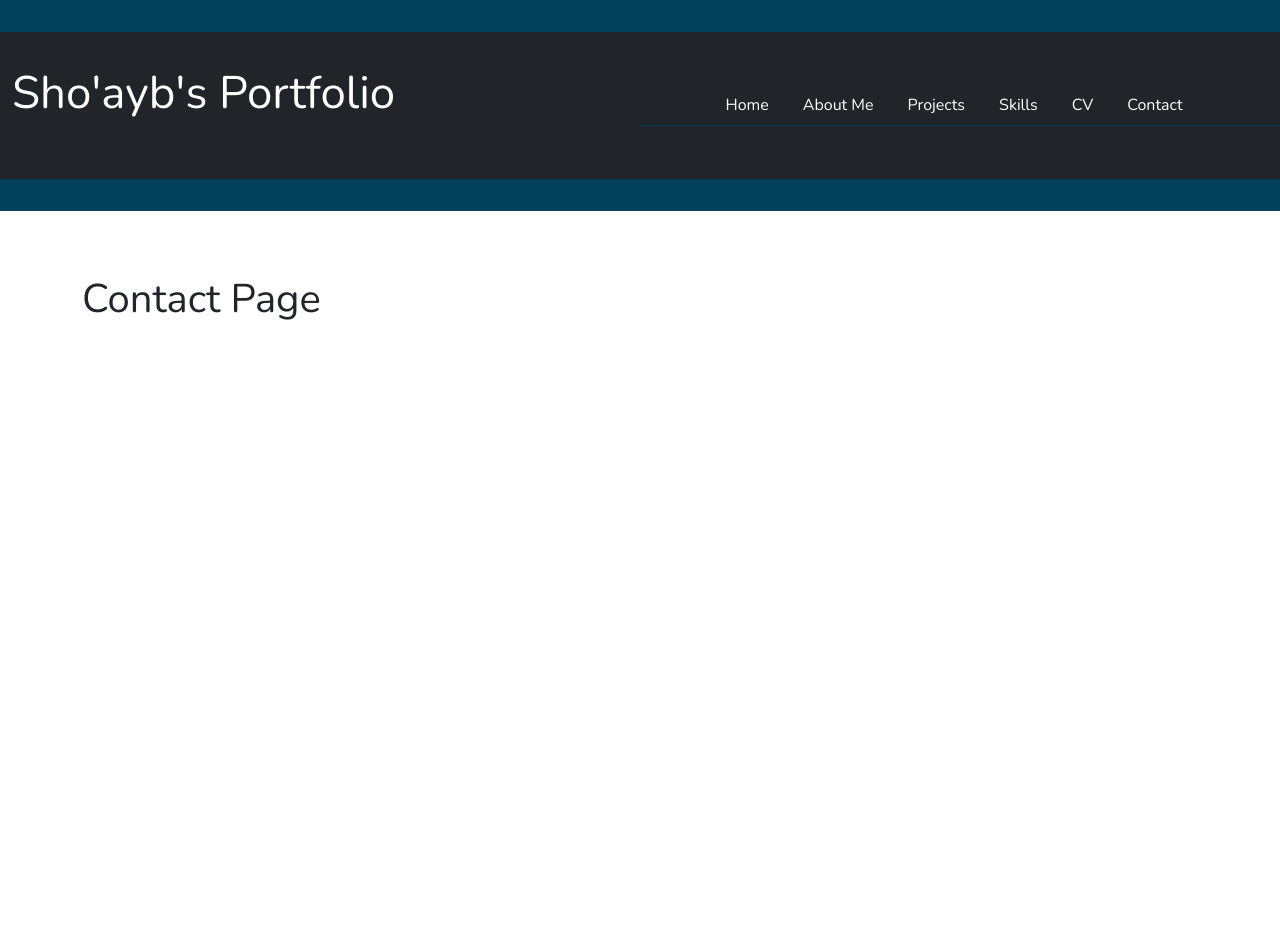
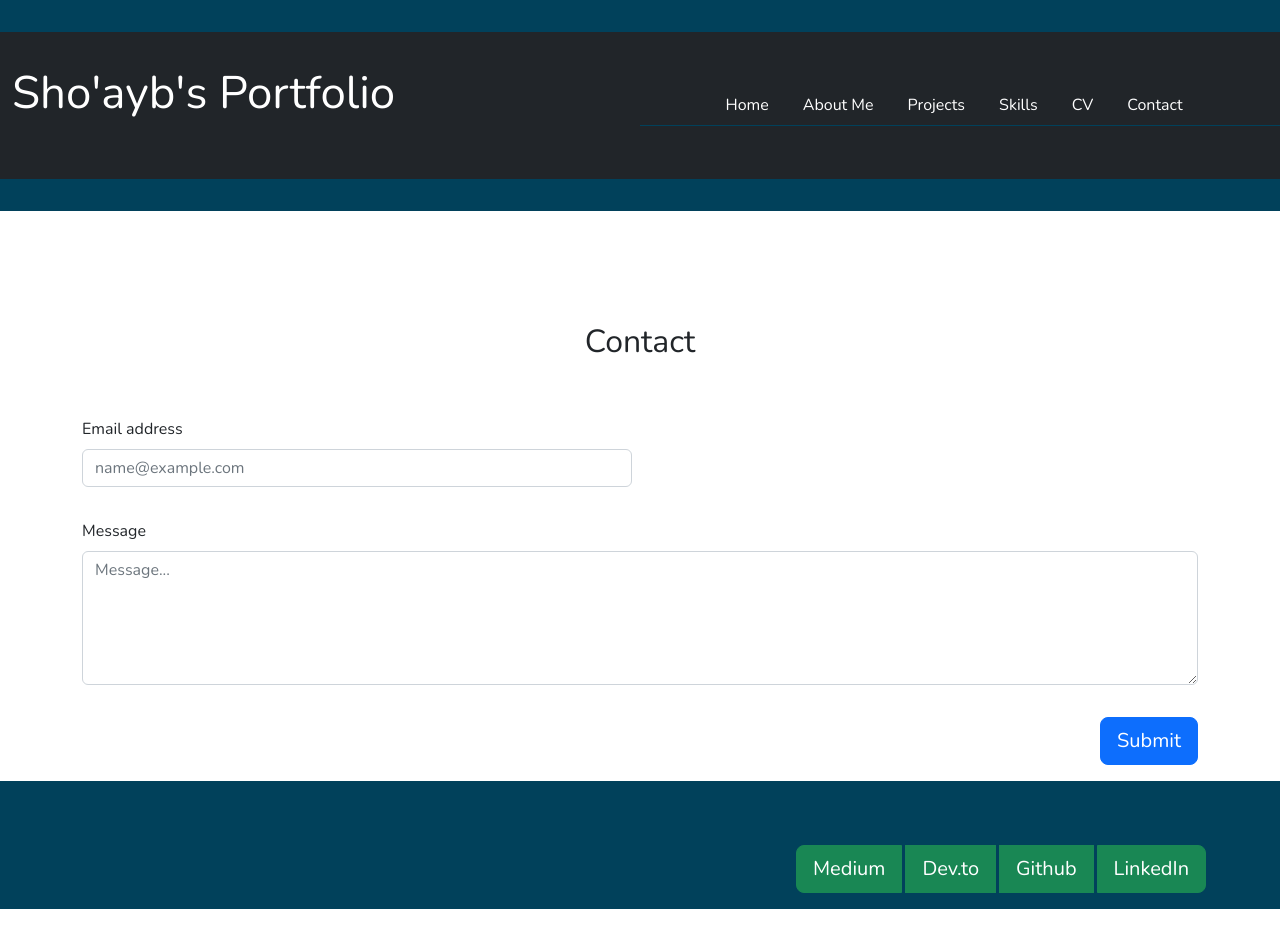
Before and after one commit to Sho-ayb/react-profile, a React (Create React App) app: page /contact in a window 1280 px wide. Shown: the top 948 px of the page. Before the commit the page ends 800 px from the top, so only its background shows below. Built offline with nearby package versions, Linux system fonts and the light colour scheme.

Commit message:
Contact component has been completed

```diff
--- a/src/Components/CarouselInner.js
+++ /dev/null
@@ -1,5 +0,0 @@
-const CarouselInner = () => {
-  return <></>;
-};
-
-export default CarouselInner;
--- a/src/Components/Contact.js
+++ b/src/Components/Contact.js
@@ -1,13 +1,47 @@
 import Section from "./Section";
 import Container from "./Container";
+import Footer from "./Footer";
 
 const Contact = () => {
   return (
     <>
       <Section className="section__contact">
         <Container className="container">
-          <h1>Contact Page</h1>
+          <h2 className="text-center p-5">Contact</h2>
+          <form action="" class="row g-3">
+            <div class="col-6 mb-3">
+              <label for="email__input" class="form-label">
+                Email address
+              </label>
+              <input
+                type="email"
+                class="form-control"
+                id="email__input"
+                placeholder="name@example.com"
+              />
+            </div>
+            <div class="mb-3">
+              <label for="textarea__input" class="form-label">
+                Message
+              </label>
+              <textarea
+                class="form-control"
+                id="textarea__input"
+                placeholder="Message..."
+                rows="5"
+              ></textarea>
+            </div>
+            <div class="col-12 d-flex flex-sm-column flex-md-row justify-content-end">
+              <button
+                type="submit"
+                class="btn btn-primary btn-lg mb-3 align-items-end"
+              >
+                Submit
+              </button>
+            </div>
+          </form>
         </Container>
+        <Footer />
       </Section>
     </>
   );
--- a/src/Components/Skills.js
+++ b/src/Components/Skills.js
@@ -8,7 +8,7 @@ const Skills = () => {
     <>
       <Section className="section__skills">
         <Container className="container">
-          <h2 className="text-center p-5">Skills Page</h2>
+          <h2 className="text-center p-5">Skills</h2>
           <Row>
             <table class="table table-dark table-striped">
               <thead>
```
